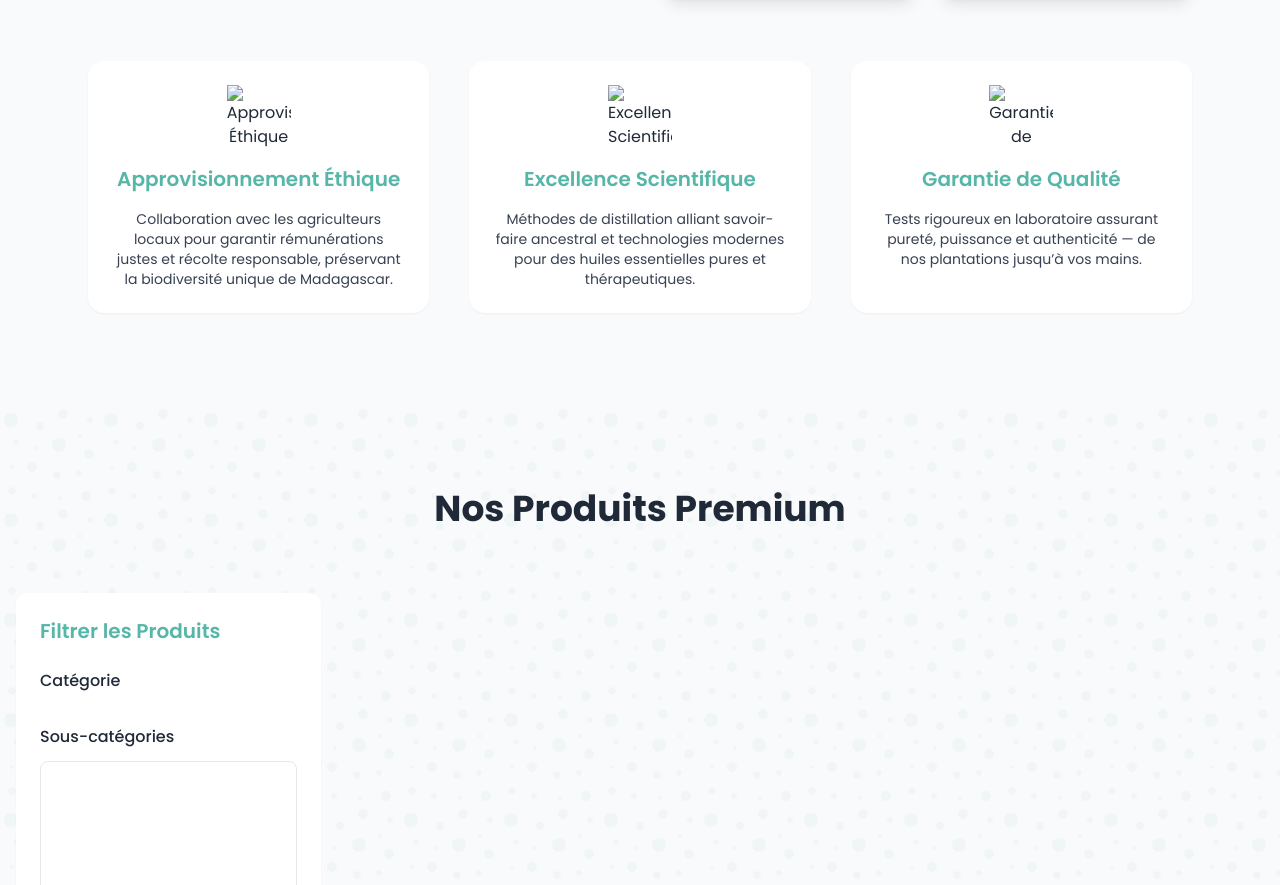
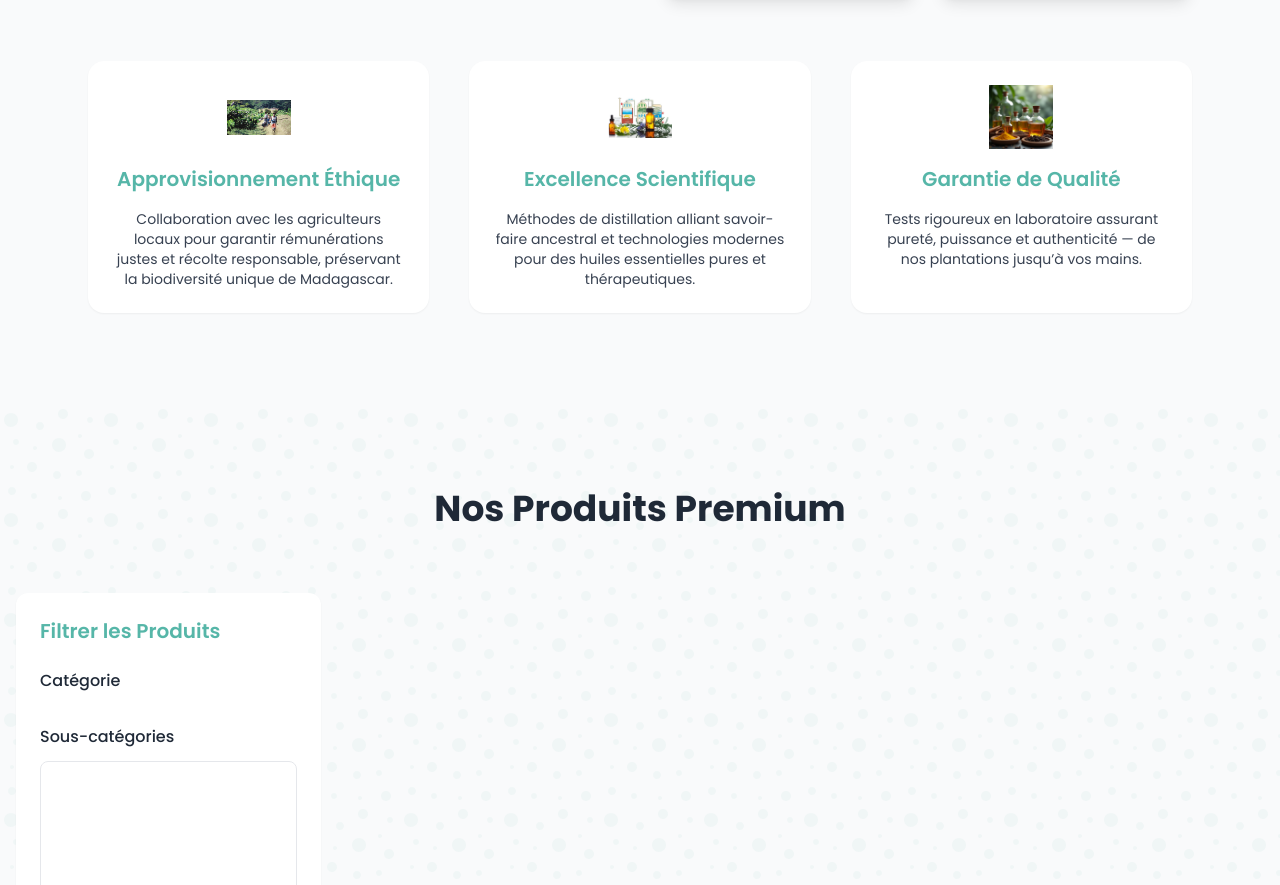
Before and after one commit to madarom/madarom-frontend-project, a website: page index.html in a window 1280 px wide. Shown: the part 1403-2288 px from the top of the page. Drawn offline with nearby package versions, Linux system fonts and the light colour scheme; no server answers; a small style sheet from the web is missing; a web font is replaced by a local one.

Commit message:
update about

```diff
--- a/index.html
+++ b/index.html
@@ -172,7 +172,7 @@
 
             <!-- Card 1 -->
             <div class="bg-white p-6 rounded-2xl shadow-sm hover:shadow-md transition duration-300 text-center">
-              <img src="/images/ethique.png" alt="Approvisionnement Éthique" class="mx-auto mb-4 w-16 h-16 object-contain" />
+              <img src="./assets/img/ethique.jpg" alt="Approvisionnement Éthique" class="mx-auto mb-4 w-16 h-16 object-contain" />
               <h3 class="text-xl font-semibold text-teal mb-4">Approvisionnement Éthique</h3>
               <p class="text-gray-700 text-sm">
                 Collaboration avec les agriculteurs locaux pour garantir rémunérations justes et récolte responsable, préservant la biodiversité unique de Madagascar.
@@ -180,7 +180,7 @@
             </div>
 
             <div class="bg-white p-6 rounded-2xl shadow-sm hover:shadow-md transition duration-300 text-center">
-              <img src="/images/science.png" alt="Excellence Scientifique" class="mx-auto mb-4 w-16 h-16 object-contain" />
+              <img src="./assets/img/science.webp" alt="Excellence Scientifique" class="mx-auto mb-4 w-16 h-16 object-contain" />
               <h3 class="text-xl font-semibold text-teal mb-4">Excellence Scientifique</h3>
               <p class="text-gray-700 text-sm">
                 Méthodes de distillation alliant savoir-faire ancestral et technologies modernes pour des huiles essentielles pures et thérapeutiques.
@@ -188,7 +188,7 @@
             </div>
 
             <div class="bg-white p-6 rounded-2xl shadow-sm hover:shadow-md transition duration-300 text-center">
-              <img src="/images/qualite.png" alt="Garantie de Qualité" class="mx-auto mb-4 w-16 h-16 object-contain" />
+              <img src="./assets/img/quality.jpg" alt="Garantie de Qualité" class="mx-auto mb-4 w-16 h-16 object-contain" />
               <h3 class="text-xl font-semibold text-teal mb-4">Garantie de Qualité</h3>
               <p class="text-gray-700 text-sm">
                 Tests rigoureux en laboratoire assurant pureté, puissance et authenticité — de nos plantations jusqu’à vos mains.
```
Also changed, not shown: assets/img/ethique.jpeg (added), assets/img/ethique.jpg (added), assets/img/quality.jpg (added), assets/img/science.webp (added).
